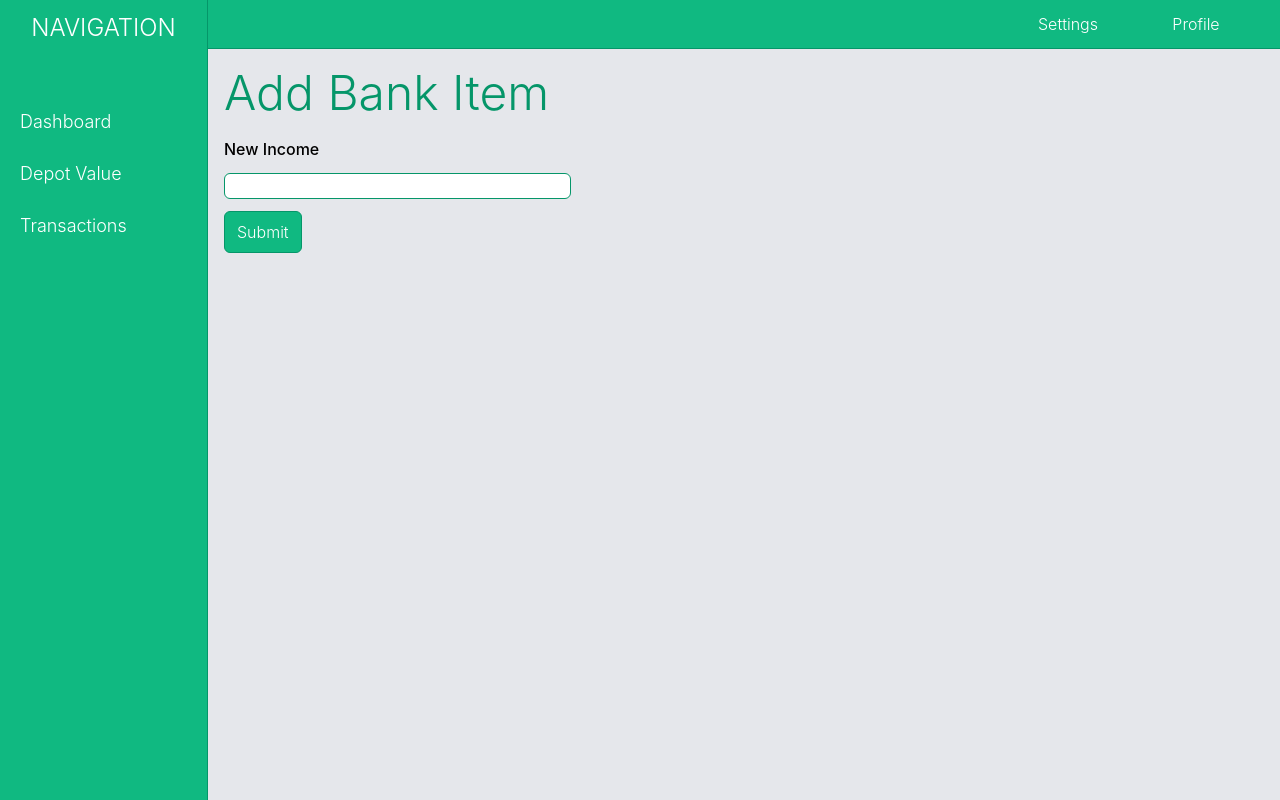
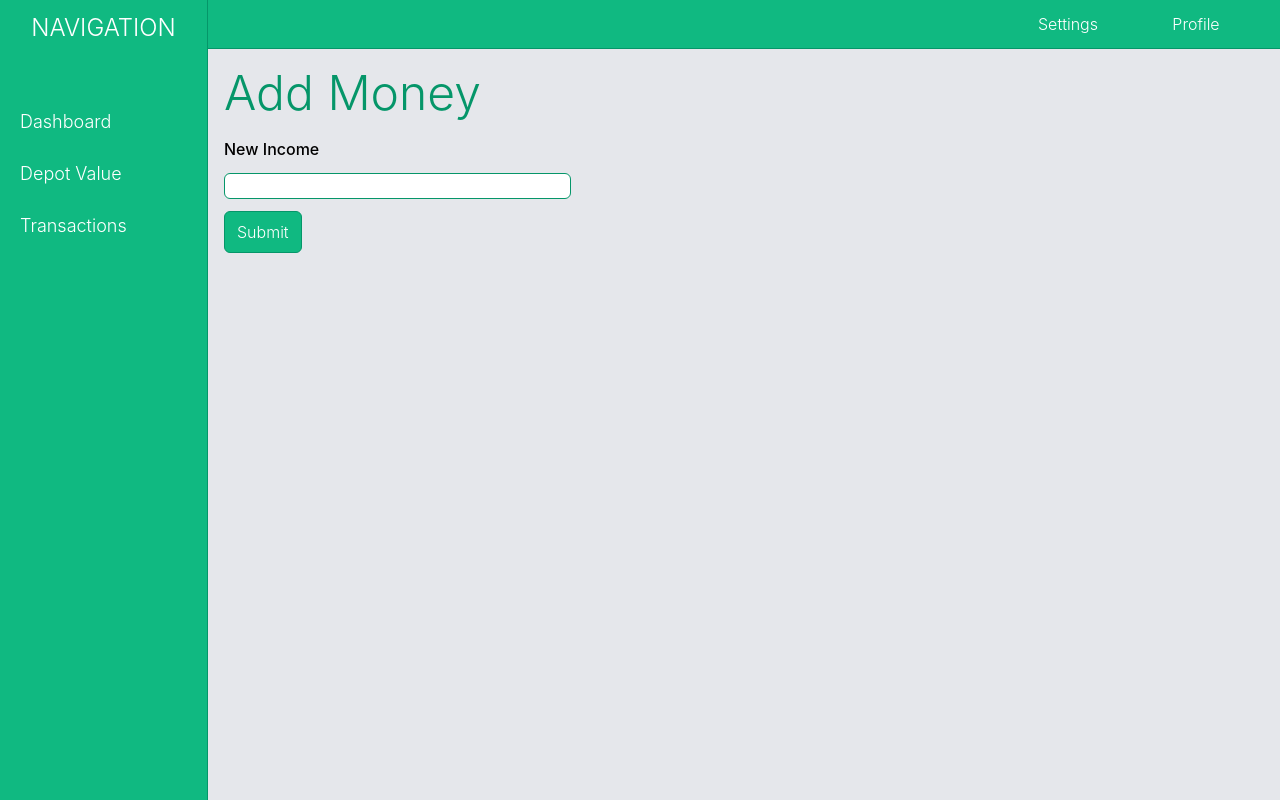
Before and after one commit to nils-developer/dashboard, a React (Create React App) app: page /addBankItem in a window 1280 px wide. Built offline with nearby package versions, Linux system fonts and the light colour scheme.

Commit message:
Fixed some shit

```diff
--- a/src/App.tsx
+++ b/src/App.tsx
@@ -5,7 +5,7 @@ import {TopBar} from "./scenes/global/TopBar";
 import {Dashboard} from "./scenes/dashboard/Dashboard";
 import {Depot} from "./scenes/depot/Depot";
 import {SideBar} from "./scenes/global/SideBar";
-import {AddBankItem} from "./scenes/bank/AddBankItem";
+import {AddBalance} from "./scenes/balance/AddBalance";
 import {Transactions} from "./scenes/transactions/Transactions";
 
 const App = () => {
@@ -19,7 +19,7 @@ const App = () => {
                         <Routes>
                             <Route path="/" element={<Dashboard/>}/>
                             <Route path="/line" element={<Depot/>}/>
-                            <Route path="/addBankItem" element={<AddBankItem itemType="bank"/>}/>
+                            <Route path="/addBankItem" element={<AddBalance itemType="balance"/>}/>
                             <Route path="/transactions" element={<Transactions/>}/>
                         </Routes>
                     </div>
--- /dev/null
+++ b/src/scenes/balance/AddBalance.tsx
@@ -0,0 +1,68 @@
+import React, {FormEventHandler, useRef} from "react";
+import {Header} from "../../components/Header";
+import {Button} from "../../components/Button";
+import axios from "axios";
+
+type Props = {
+    itemType: "balance" | "investment" | "stock"
+}
+
+export const AddBalance = ({itemType}: Props) => {
+    const refBankValue = useRef<HTMLInputElement>(null)
+
+    const increaseBalance: FormEventHandler<HTMLFormElement> = (e: React.SyntheticEvent) => {
+        e.preventDefault()
+
+        const currentDate = new Date().toISOString().slice(0, 19)
+
+        const balanceItem = {
+            balance: Number(refBankValue.current?.value).toFixed(2),
+            date: currentDate
+        }
+
+        console.log(balanceItem.balance)
+        console.log(balanceItem.date)
+
+        axios.patch(
+            "http://localhost:8080/balance/increase/1",
+            balanceItem
+        ).catch(
+            error => console.error(error)
+        )
+
+        const transactionItem = {
+            transactionId: 0,
+            amount: Number(refBankValue.current?.value).toFixed(2),
+            date: currentDate,
+            transactionType: "B",
+            user: {
+                userId: 1,
+                username: "admin"
+            }
+        }
+
+        axios.post(
+            "http://localhost:8080/transaction/create",
+            transactionItem
+        ).catch(
+            error => console.error(error)
+        )
+
+        refBankValue.current != null ? refBankValue.current.value = "" : console.log(refBankValue.current)
+    }
+
+    return (
+        <div>
+            <Header title="Add Money"/>
+            <form method="post" onSubmit={increaseBalance}>
+                <div className="flex flex-col gap-3 w-2/6">
+                    <label className="font-medium">New Income</label>
+                    <input ref={refBankValue} className="border border-emerald-600 rounded-md" type="text"/>
+                    <div className="text-white">
+                        <Button type="submit" text="Submit"/>
+                    </div>
+                </div>
+            </form>
+        </div>
+    )
+}
--- a/src/scenes/bank/AddBankItem.tsx
+++ /dev/null
@@ -1,50 +0,0 @@
-import React, {FormEventHandler, useRef} from "react";
-import {Header} from "../../components/Header";
-import {Button} from "../../components/Button";
-import axios from "axios";
-
-type Props = {
-    itemType: "bank" | "investment" | "stock"
-}
-
-export const AddBankItem = ({itemType}: Props) => {
-    const refBankValue = useRef<HTMLInputElement>(null)
-
-    const addBankItem: FormEventHandler<HTMLFormElement> = (e: React.SyntheticEvent) => {
-        e.preventDefault()
-
-        const currentDate = new Date().toISOString().slice(0, 10)
-
-        const bankItem = {
-            date: currentDate,
-            value: Number(refBankValue.current?.value).toFixed(2)
-        }
-
-        console.log(bankItem.date)
-        console.log(bankItem.value)
-
-        axios.post(
-            "http://localhost:8080/bank/create",
-            bankItem
-        ).catch(
-            error => console.error(error)
-        )
-
-        refBankValue.current != null ? refBankValue.current.value = "" : console.log(refBankValue.current)
-    }
-
-    return (
-        <div>
-            <Header title="Add Bank Item"/>
-            <form method="post" onSubmit={addBankItem}>
-                <div className="flex flex-col gap-3 w-2/6">
-                    <label className="font-medium">New Income</label>
-                    <input ref={refBankValue} className="border border-emerald-600 rounded-md" type="text"/>
-                    <div className="text-white">
-                        <Button type="submit" text="Submit"/>
-                    </div>
-                </div>
-            </form>
-        </div>
-    )
-}
--- a/src/scenes/dashboard/Dashboard.tsx
+++ b/src/scenes/dashboard/Dashboard.tsx
@@ -5,7 +5,7 @@ import {DashboardItem} from "./DashboardItem";
 import {LineChart} from "../../components/LineChart";
 import {AddItemButton} from "./AddItemButton";
 import {Transactions} from "../transactions/Transactions";
-import {fetchTotalBankValue} from "./data/fetchData";
+import {fetchBalanceFromUser} from "./data/fetchData";
 
 const XLDashboardItemStyle: string = "bg-gray-100 drop-shadow-xl border border-emerald-600 rounded p-4 mr-4 h-72 col-span-2"
 const MDDashboardItemStyle: string = "bg-gray-100 drop-shadow-xl border border-emerald-600 rounded p-4 row-start-1 row-end-3"
@@ -15,7 +15,7 @@ export const Dashboard = () => {
     const [totalBankValue, setTotalBankValue] = useState<number>(0)
 
     useEffect(() => {
-        fetchTotalBankValue(setTotalBankValue)
+        fetchBalanceFromUser(setTotalBankValue)
     }, [])
 
     return (
--- a/src/scenes/dashboard/data/fetchData.ts
+++ b/src/scenes/dashboard/data/fetchData.ts
@@ -1,8 +1,8 @@
 import axios, {AxiosResponse} from "axios";
 import {SetStateAction} from "react";
 
-export const fetchTotalBankValue = async (setStateAction: (arg0: SetStateAction<number>) => void) => {
-    let response: AxiosResponse<number> | void = await axios.get<number>("http://localhost:8080/bank/fetchTotal")
+export const fetchBalanceFromUser = async (setStateAction: (arg0: SetStateAction<number>) => void) => {
+    let response: AxiosResponse<number> | void = await axios.get<number>("http://localhost:8080/balance/fetchBalance")
         .catch(
             error => console.error(error)
         )
--- a/src/scenes/transactions/Transactions.tsx
+++ b/src/scenes/transactions/Transactions.tsx
@@ -1,15 +1,17 @@
 import {useEffect} from "react";
-import axios, {AxiosResponse} from "axios";
 import {useItems} from "../../contexts/ItemContext";
+import {fetchAllDataFromTransactions} from "./fetchData";
 
 type Props = {
     isButtonSet?: boolean
 }
 
 type Items = {
-    id: number,
-    value: number,
-    date: number
+    transactionId: number,
+    transactionType: string,
+    amount: number,
+    date: string,
+    userId: number
 }
 
 const tdStyle: string = "flex justify-center align-middle border-t border-emerald-600 w-full py-4";
@@ -21,23 +23,13 @@ export const Transactions = ({isButtonSet = true}: Props) => {
     const {items, setItems} = useItems()
 
 
-    const formatDate = (date: number) => {
+    const formatDate = (date: string): string => {
         return new Date(date).toISOString().slice(0, 10)
     }
 
-    const fetchTodos = async () => {
-        let response: AxiosResponse | void = await axios.get("http://localhost:8080/bank/fetchAll")
-            .catch(
-                error => console.log(error)
-            )
-
-        setItems(
-            response?.data.reverse()
-        )
-    }
-
     useEffect(() => {
-        fetchTodos()
+        fetchAllDataFromTransactions(setItems)
+        // fetchTodos()
     })
 
     return (
@@ -51,13 +43,13 @@ export const Transactions = ({isButtonSet = true}: Props) => {
             {
                 items.map((item: Items) => (
                 <div
-                    key={item.id}
+                    key={item.transactionId}
                     className={isButtonSet ? "grid grid-cols-5" : reduceGrid}
                 >
-                    <p className={tdStyle}>{item.id}</p>
-                    <p className={tdStyle}>{Number(item.value).toFixed(2)} €</p>
+                    <p className={tdStyle}>{item.transactionId}</p>
+                    <p className={tdStyle}>{Number(item.amount).toFixed(2)} €</p>
                     <p className={tdStyle}>{formatDate(item.date)}</p>
-                    <p className={tdStyle}>B</p>
+                    <p className={tdStyle}>{item.transactionType}</p>
                     <div className={isButtonSet ? "flex justify-center border-t border-emerald-600" : hideButton}>
                         <button
                             type="submit"
--- /dev/null
+++ b/src/scenes/transactions/fetchData.ts
@@ -0,0 +1,21 @@
+import axios, {AxiosResponse} from "axios";
+import {SetStateAction} from "react";
+
+type Item = {
+    transactionId: number,
+    transactionType: string,
+    amount: number,
+    date: string,
+    userId: number
+}
+
+export const fetchAllDataFromTransactions = async (setStateAction: (value: (((prevState: Item[]) => Item[]) | Item[])) => void) => {
+    let response: AxiosResponse<any> | void = await axios.get<any>("http://localhost:8080/transaction/fetch")
+        .catch(
+            error => console.error(error)
+        )
+
+    setStateAction(
+        response?.data as unknown as SetStateAction<any>
+    )
+}
```
Also changed, not shown: src/contexts/ItemContext.tsx (+5 -3 lines).
